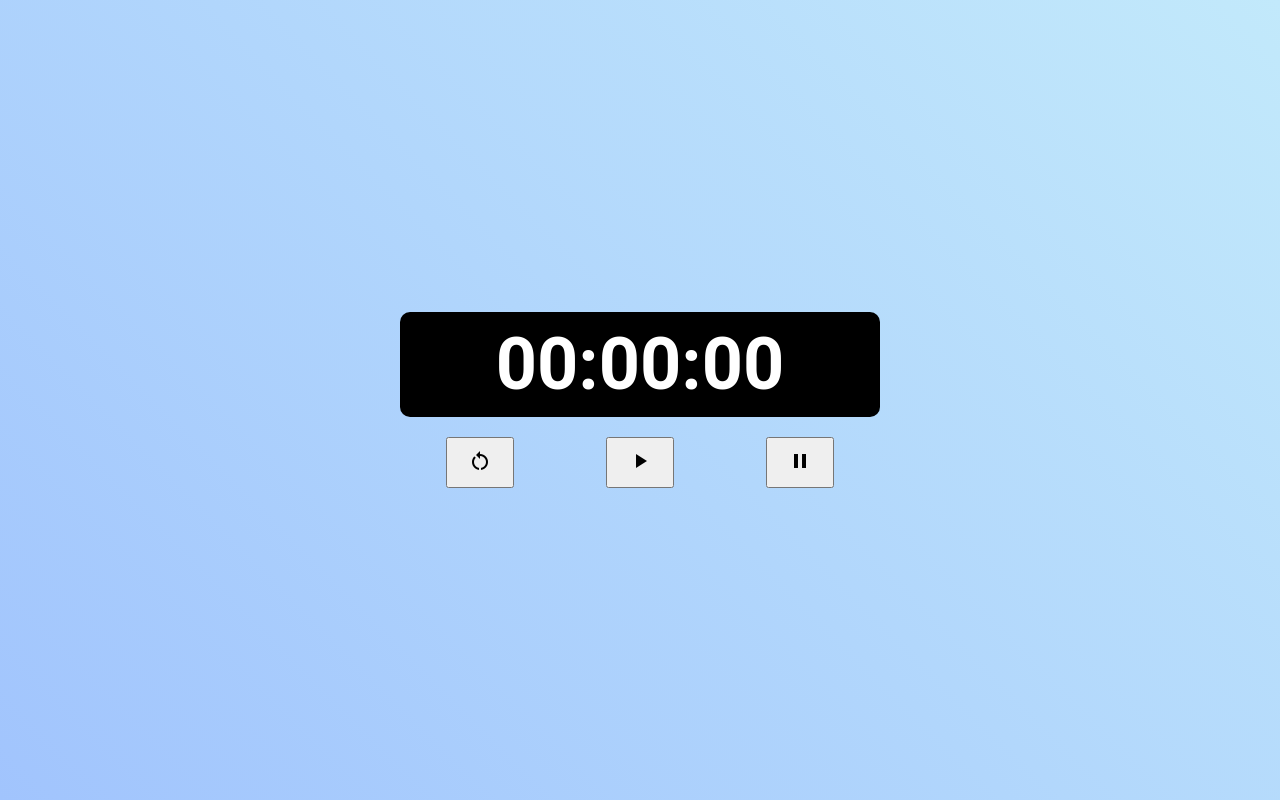
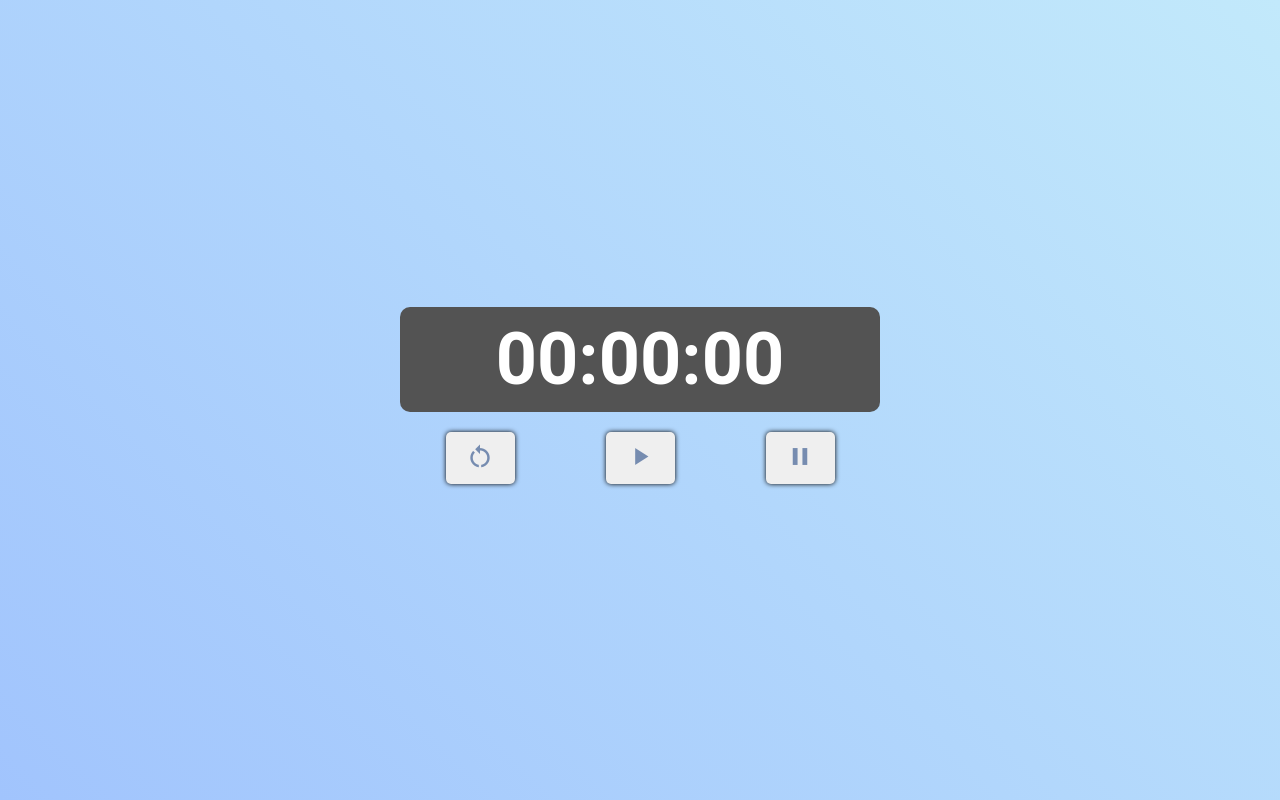
Before and after one commit to DArlegui/StopWatch, a plain HTML site: page index.html in a window 1280 px wide. Drawn offline with Linux system fonts and the light colour scheme.

Commit message:
finished styling the elements

```diff
--- a/style.css
+++ b/style.css
@@ -22,7 +22,7 @@ body {
 h1 {
   font-size: 72px;
   color: #ffffff;
-  background-color: black;
+  background-color: rgb(83, 83, 83);
   margin-bottom: 20px;
   border-radius: 10px;
   padding: 10px;
@@ -36,4 +36,18 @@ h1 {
 
 .buttonGroup button {
   padding: 10px 20px;
+  margin-bottom: 10px;
+  color: #768cb0;
+  border-radius: 5px;
+  border: none;
+  box-shadow: 0 0 5px black;
+  font-family: Arial, Helvetica, sans-serif;
 }
+
+.buttonGroup span {
+  font-size: 29px;
+}
+
+button:active {
+  transform: translate(1px, 1px);
+}
```
